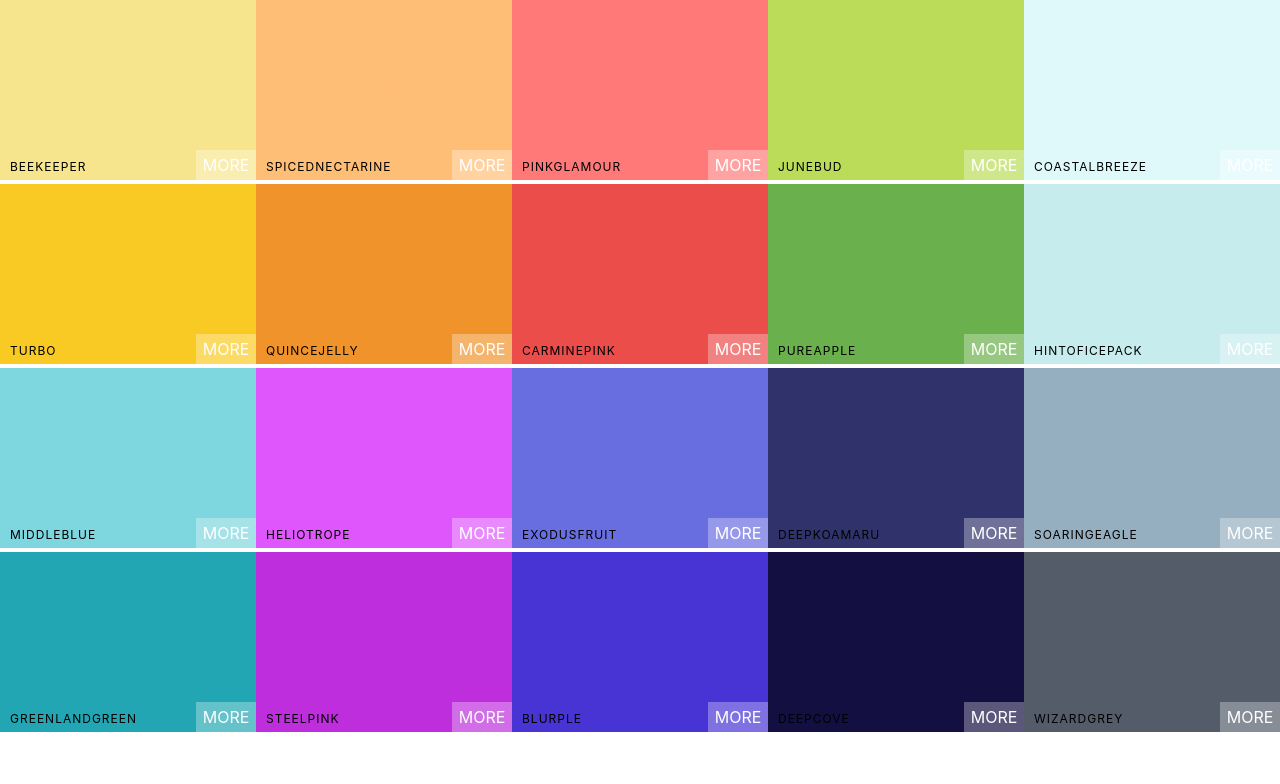
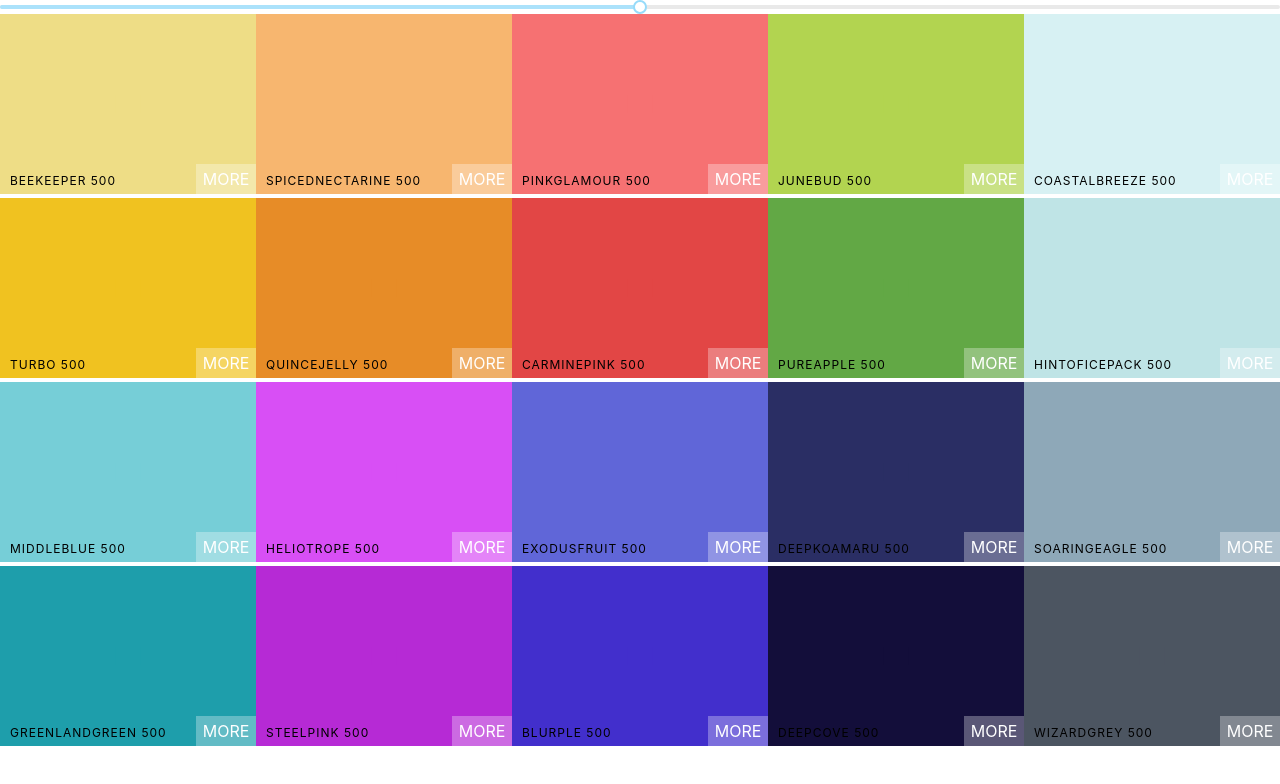
Before and after one commit to ChaoTzuJung/react-color-picker, a React app: page / in a window 1280 px wide. Shown: the top 784 px of the page. Built offline with nearby package versions, Linux system fonts and the light colour scheme.

Commit message:
feat: Add unstyled slider and control the level scale

```diff
--- a/package.json
+++ b/package.json
@@ -49,6 +49,7 @@
     "postcss-normalize": "7.0.1",
     "postcss-preset-env": "6.6.0",
     "postcss-safe-parser": "4.0.1",
+    "rc-slider": "^8.6.11",
     "react": "^16.8.6",
     "react-app-polyfill": "^1.0.1",
     "react-copy-to-clipboard": "^5.0.1",
--- a/src/App.js
+++ b/src/App.js
@@ -5,7 +5,7 @@ import generatePalette from 'utils/colorHelper';
 
 const App = () => (
   <div>
-    <Palette {...colorsConfig[4]}/>
+    <Palette palette={generatePalette(colorsConfig[4])} />
   </div>
 )
 
--- a/src/components/molecules/Palette/index.js
+++ b/src/components/molecules/Palette/index.js
@@ -1,19 +1,40 @@
-import React from 'react';
+import React, { Component } from 'react';
 import ColorBox from 'components/atoms/ColorBox';
+import Slider, { Range } from 'rc-slider';
+import 'rc-slider/assets/index.css';
 
 import styles from './index.module.scss';
 
-const Palette = ({ colors }) => (
+class Palette extends Component {
+    constructor(props) {
+        super(props)
+        this.state = {
+            level: 500
+        }
+    }
+
+    changeLevel = level => {
+        console.log(level);
+        this.setState({ level })
+    }
+
+    render() {
+        const { palette } = this.props;
+        const { level } = this.state;
+        return (
             <div className={styles.palette}>
                 {/* Navbar goes here */}
+                <Slider defaultValue={level} min={100} max={900} step={100} onAfterChange={this.changeLevel} />
                 <div className={styles.paletteColors}>
                     {/* Bunch of color box */}
-            {colors.map(color => (
-                <ColorBox background={color.color} name={color.name}/>
+                    {palette.colors[level].map(color => (
+                        <ColorBox background={color.hex} name={color.name} />
                     ))}
                 </div>
                     {/* footer eventually */}
             </div>
         )
+    }
+}
 
 export default Palette;
```
Also changed, not shown: 1 other file (tests, documents, lock files or other folders). Lines whose indentation alone changed are shown as unchanged.
